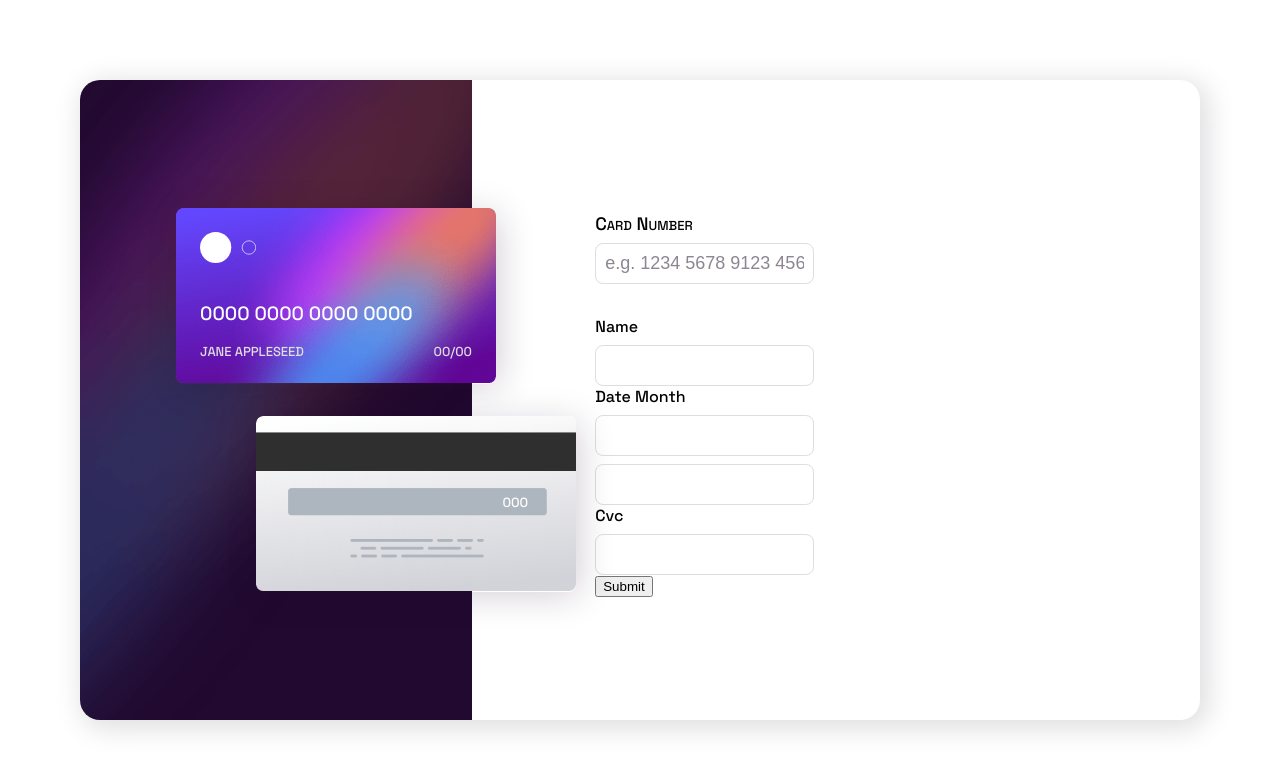
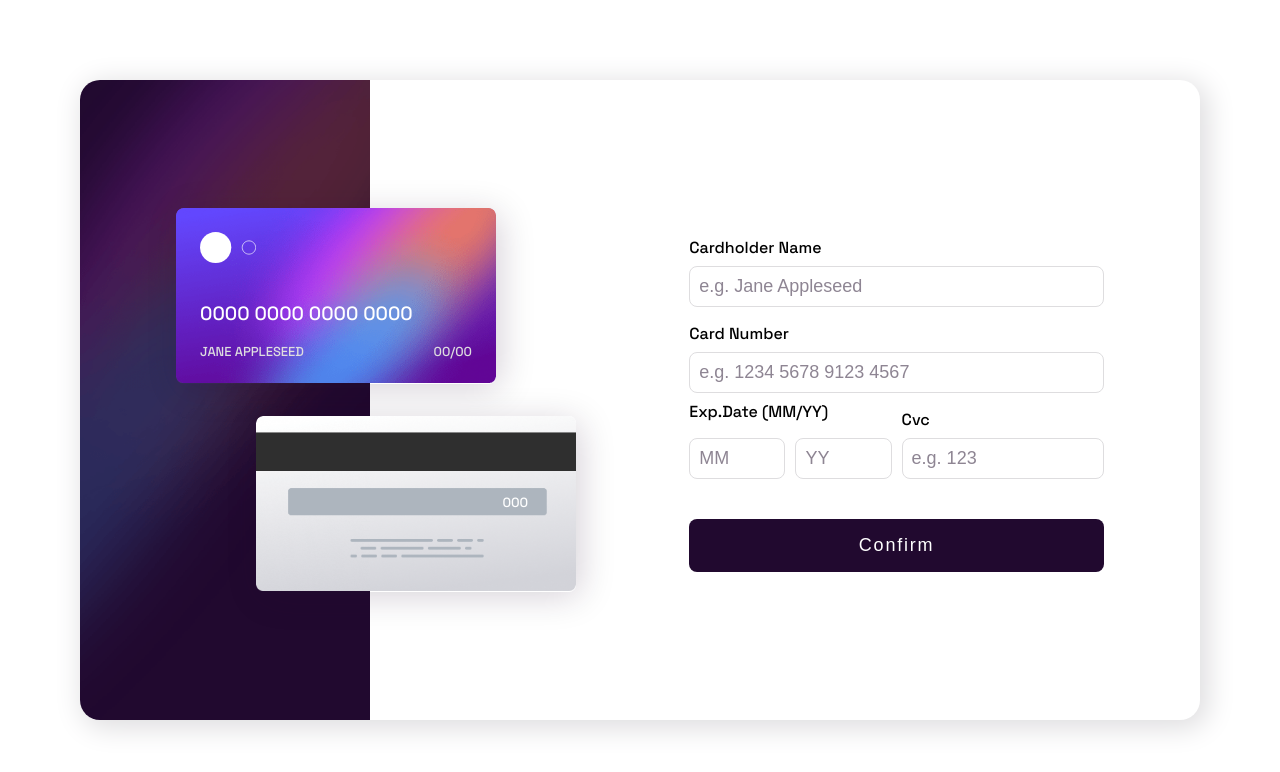
Before and after one commit to Annalisa11/interactive-card-details-form, a React (Create React App) app: page / in a window 1280 px wide. Shown: the top 772 px of the page. Built offline with nearby package versions, Linux system fonts and the light colour scheme.

Commit message:
temporary style changes

```diff
--- a/src/App.scss
+++ b/src/App.scss
@@ -65,8 +65,24 @@
   height: 100%;
   display: flex;
   align-items: center;
+  width: 100%;
 }
 
 .last-input-row {
-  display: flex;
+  display: grid;
+  grid-template-columns: repeat(2, minmax(0, 1fr));
+  column-gap: 10px;
+  align-items: end;
 }
+
+.submitted {
+  text-align: center;
+
+  p {
+    color: $neutral-light;
+  }
+}
+
+h2 {
+  text-transform: uppercase;
+}
--- a/src/App.tsx
+++ b/src/App.tsx
@@ -8,6 +8,7 @@ import { useForm, useWatch } from "react-hook-form";
 import { DevTool } from "@hookform/devtools";
 import "./components/Input/Input.scss";
 import "./components/InputField/InputField.scss";
+import SubmittedLogo from "./images/icon-complete.svg";
 
 export interface expDate {
   month: string;
@@ -28,13 +29,7 @@ export interface formData {
 }
 
 function App() {
-  // const [name, setName] = useState<string>("");
-  // const [cardNumber, setCardNumber] = useState<string>("");
-  // const [expDate, setExpDate] = useState<expDate>({ month: "", year: "" });
-  // const [verificationNumber, setVerificationNumber] = useState<string>("");
   const [isSubmitted, setIsSubmitted] = useState(false);
-
-  // const [formData, setFormData] = useState<formData>();
 
   const removeSpaces = (s: string): string => {
     return s.replace(/\s/g, "");
@@ -64,20 +59,6 @@ function App() {
     );
   };
 
-  // const handleExpDate = (
-  //   event: React.ChangeEvent<HTMLInputElement>
-  // ): boolean => {
-  //   const { name, value } = event.target;
-
-  //   const regex = /^(\s*|\d+)$/;
-  //   if (regex.test(value)) {
-  //     const month = name == "m-date" ? value : expDate.month;
-  //     const year = name == "y-date" ? value : expDate.year;
-  //     setExpDate({ month: month, year: year });
-  //   }
-  //   return false; //needed for the error recognition (false bcs there's never an error, since it's impossible to make one)
-  // };
-
   const handleSubmitForm = (event: React.FormEvent<HTMLFormElement>) => {
     event.preventDefault();
 
@@ -96,7 +77,7 @@ function App() {
 
   const onSubmit = (data: FormData) => {
     console.log("form submitted", data);
-    // setIsSubmitted(true);
+    setIsSubmitted(true);
   };
 
   const form = useForm<FormData>({
@@ -128,10 +109,28 @@ function App() {
           expDate={expDate}
         />
         {isSubmitted ? (
-          <div className='submitted'>THANK YOU</div>
+          <div className='form'>
+            <div className='submitted'>
+              <img src={SubmittedLogo} alt='completed submission icon' />
+              <h2>Thank you!</h2>
+              <p>We've added your card details</p>
+            </div>
+          </div>
         ) : (
           <div className='card-form'>
             <form className='form' onSubmit={handleSubmit(onSubmit)} noValidate>
+              <div className={`input inputfield ${errors.name ? "error" : ""}`}>
+                <label htmlFor='name'>Cardholder Name</label>
+                <input
+                  type='text'
+                  placeholder='e.g. Jane Appleseed'
+                  {...register("name", {
+                    required: "Can't be blank",
+                  })}
+                />
+                <p className='errorMsg'>{errors.name?.message}</p>
+              </div>
+
               <div
                 className={`input inputfield ${
                   errors.cardNumber ? "error" : ""
@@ -147,7 +146,7 @@ function App() {
                     validate: {
                       notNumeric: (inputValue) =>
                         !validateCardNumber(inputValue) ||
-                        "Card Number not valid",
+                        "Wrong format, numbers only",
                     },
                     onChange: (e) => {
                       formatCardNumber(e.target.value);
@@ -157,23 +156,76 @@ function App() {
                 <p className='errorMsg'>{errors.cardNumber?.message}</p>
               </div>
 
-              <div className='input'>
-                <label htmlFor='name'>Name</label>
-                <input type='text' {...register("name")} />
-              </div>
-              <div className='input'>
-                <label htmlFor='month'>Date Month</label>
-                <input type='text' {...register("expDate.month")} />
-              </div>
-              <div className='input'>
-                <input type='text' {...register("expDate.year")} />
-              </div>
-              <div className='input'>
-                <label htmlFor='cvc'>Cvc</label>
-                <input type='text' {...register("cvc")} />
+              <div className='last-input-row'>
+                <div className='date-inputfields'>
+                  <label htmlFor='month'>Exp.Date (MM/YY)</label>
+                  <div
+                    className={`input inputfield ${
+                      errors.expDate?.month ? "error" : ""
+                    }`}
+                  >
+                    <input
+                      type='text'
+                      placeholder='MM'
+                      maxLength={2}
+                      {...register("expDate.month", {
+                        required: "Can't be blank",
+                        validate: {
+                          notNumeric: (inputValue) =>
+                            !validateCardNumber(inputValue) ||
+                            "Wrong format, numbers only",
+                        },
+                      })}
+                    />
+                  </div>
+
+                  <div
+                    className={`input inputfield ${
+                      errors.expDate?.year ? "error" : ""
+                    }`}
+                  >
+                    <input
+                      type='text'
+                      placeholder='YY'
+                      maxLength={2}
+                      {...register("expDate.year", {
+                        required: "Can't be blank",
+                        validate: {
+                          notNumeric: (inputValue) =>
+                            !validateCardNumber(inputValue) ||
+                            "Wrong format, numbers only",
+                        },
+                      })}
+                    />
+                  </div>
+                  <p className='errorMsg'>
+                    {errors.expDate?.month?.message ||
+                      errors.expDate?.year?.message}
+                  </p>
+                </div>
+
+                <div
+                  className={`input inputfield ${errors.cvc ? "error" : ""}`}
+                >
+                  <label htmlFor='cvc'>Cvc</label>
+                  <input
+                    type='text'
+                    placeholder='e.g. 123'
+                    maxLength={3}
+                    {...register("cvc", {
+                      required: "Can't be blank",
+                      validate: {
+                        notNumeric: (inputValue) =>
+                          !validateCardNumber(inputValue) ||
+                          "Wrong format, numbers only",
+                      },
+                    })}
+                  />
+                  <p className='errorMsg'>{errors.cvc?.message}</p>
+                </div>
               </div>
 
-              <button type='submit'>Submit</button>
+              <Button label='Confirm' />
             </form>
             <DevTool control={control} />
           </div>
--- a/src/components/Input/Input.scss
+++ b/src/components/Input/Input.scss
@@ -1,6 +1,8 @@
 @import "../../General.scss";
 
 .input {
+  padding: 0.5rem 0;
+
   input {
     font-size: large;
     padding: 0.5em;
@@ -17,5 +19,31 @@
       border-color: $gradient-one;
       outline: 0;
     }
+
+    @include inputFieldLabel;
+  }
+
+  &.date-inputfields.error,
+  &.error {
+    @include errorBorder;
   }
 }
+
+p.errorMsg {
+  color: $primary-red;
+  font-size: small;
+}
+
+.date-inputfields {
+  display: grid;
+  grid-template-columns: repeat(2, minmax(0, 1fr));
+  column-gap: 10px;
+  width: 100%;
+  align-items: flex-end;
+
+  p,
+  label {
+    width: 100%;
+    grid-column: span 2;
+  }
+}
--- a/src/components/InputField/InputField.scss
+++ b/src/components/InputField/InputField.scss
@@ -1,20 +1,20 @@
-@import "../../General.scss";
+// @import "../../General.scss";
 
-.inputfield {
-  padding: 0.5rem 0;
-  display: flex;
-  justify-content: flex-start;
-  flex-direction: column;
-  width: 100%;
-  height: 7em;
+// .inputfield {
+//   padding: 0.5rem 0;
+//   display: flex;
+//   justify-content: flex-start;
+//   flex-direction: column;
+//   width: 100%;
+//   height: 7em;
 
-  @include inputFieldLabel;
+//   @include inputFieldLabel;
 
-  &.error {
-    @include errorBorder;
-  }
-}
+//   &.error {
+//     @include errorBorder;
+//   }
+// }
 
-.errorMsg {
-  color: $primary-red;
-}
+// .errorMsg {
+//   color: $primary-red;
+// }
```
